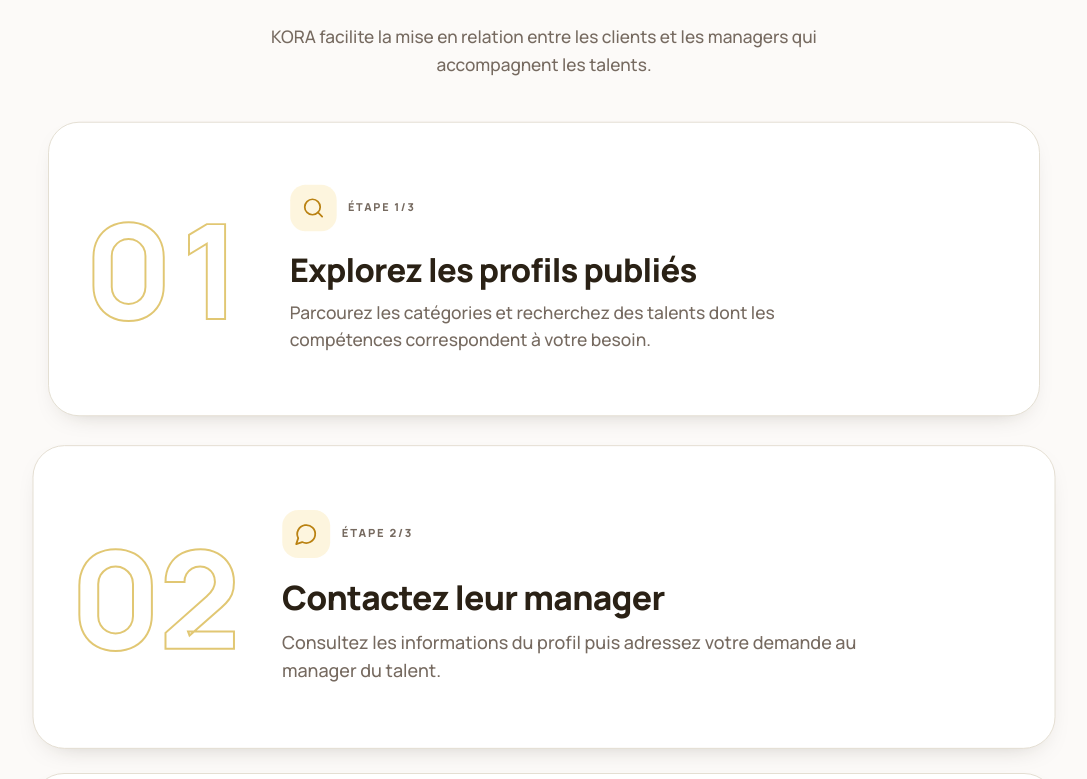
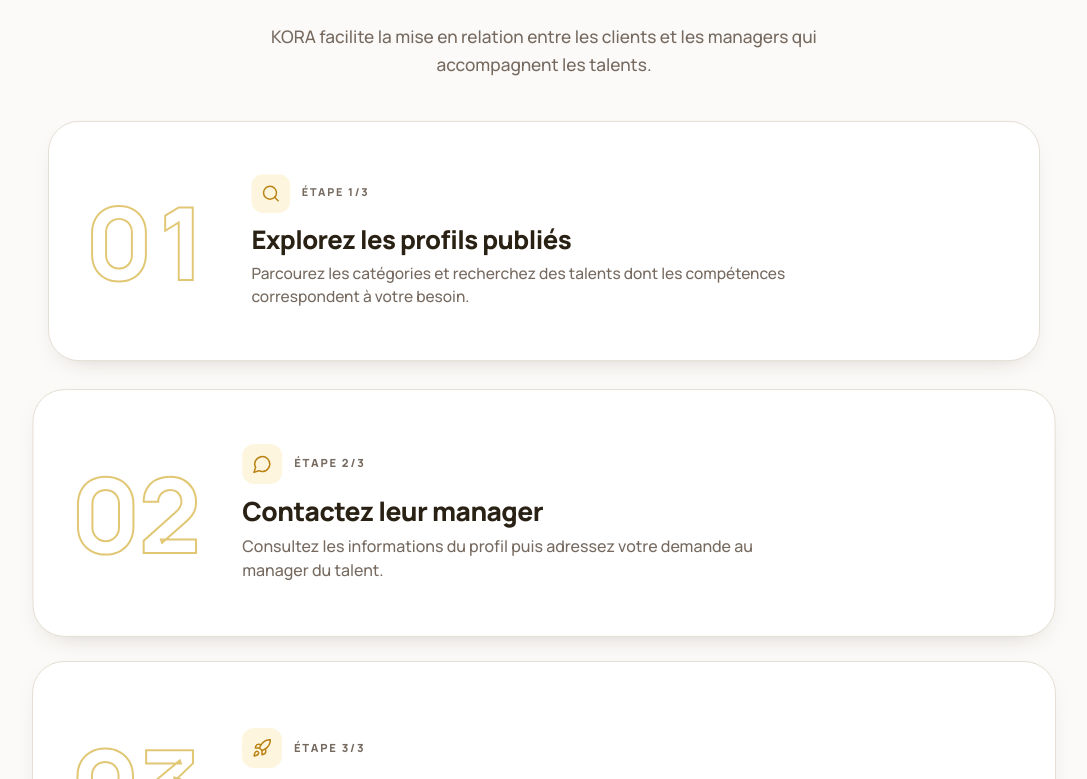
Before and after one commit to elviskienou0-cloud/Kora, a React (Vite) app: page / in a window 1280 px wide. Shown: the part 2601-3380 px from the top of the page, without its empty margins (96-1183 px from the left). Built offline with nearby package versions, Linux system fonts and the light colour scheme; no server answers; the database is empty.

Commit message:
Reduce oversized process cards in landing v2

```diff
--- a/src/components/landing/LandingProcess.jsx
+++ b/src/components/landing/LandingProcess.jsx
@@ -12,18 +12,18 @@ function StepCard({ index, count, progress, number, Icon, title, text, label })
   return (
     <motion.article
       style={{ scale: reduce ? 1 : scale, top: `calc(5.5rem + ${index * 18}px)` }}
-      className={cn("sticky mb-6 grid min-h-[17rem] grid-cols-[auto_1fr] items-center gap-5 overflow-hidden rounded-[2rem] p-6 sm:min-h-[19rem] sm:gap-10 sm:p-10", surface)}
+      className={cn("sticky mb-6 grid min-h-[14rem] grid-cols-[auto_1fr] items-center gap-5 overflow-hidden rounded-[2rem] p-6 sm:min-h-[15.5rem] sm:gap-10 sm:p-10", surface)}
     >
-      <span aria-hidden="true" className="kora-lp-outline-num kora-lp-num select-none text-[5.5rem] font-extrabold leading-none sm:text-[8.5rem]">{number}</span>
+      <span aria-hidden="true" className="kora-lp-outline-num kora-lp-num select-none text-[4.2rem] font-extrabold leading-none sm:text-[6.5rem]">{number}</span>
       <div>
-        <div className="mb-5 flex items-center gap-3">
-          <span className="grid h-12 w-12 place-items-center rounded-2xl bg-gold/15 text-gold-dark">
-            <Icon className="h-6 w-6" strokeWidth={1.8} />
+        <div className="mb-3 flex items-center gap-3">
+          <span className="grid h-10 w-10 place-items-center rounded-xl bg-gold/15 text-gold-dark">
+            <Icon className="h-5 w-5" strokeWidth={1.8} />
           </span>
           <span className="text-[0.7rem] font-extrabold uppercase tracking-[0.16em] text-muted-foreground">{label}</span>
         </div>
-        <h3 className="kora-lp-card-title text-[1.5rem] sm:text-[2.1rem]">{title}</h3>
-        <p className="kora-lp-body mt-3 max-w-xl text-base sm:text-lg">{text}</p>
+        <h3 className="kora-lp-card-title text-[1.25rem] sm:text-[1.65rem]">{title}</h3>
+        <p className="kora-lp-body mt-2 max-w-xl text-sm sm:text-base">{text}</p>
       </div>
     </motion.article>
   )
@@ -52,7 +52,7 @@ export default function LandingProcess() {
           title={t("landing.processTitle")}
           description={t("landing.processDescription")}
         />
-        <div ref={stackRef} className="pb-[8vh]">
+        <div ref={stackRef} className="pb-[4vh]">
           {steps.map((step, i) => (
             <StepCard key={step.number} index={i} count={steps.length} progress={scrollYProgress} {...step} />
           ))}
```
